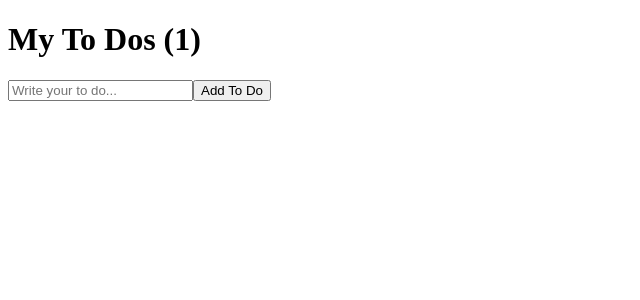
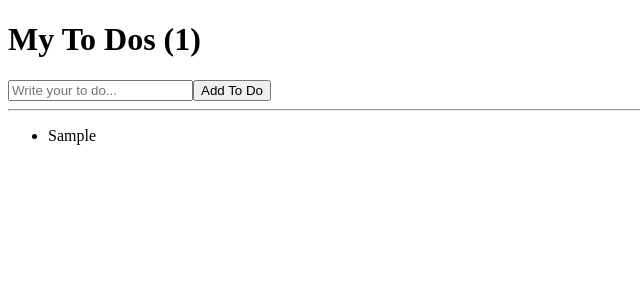
Before and after one commit to wlsdpcks/react-for-beginners, a React (Create React App) app: page / in a window 1280 px wide. Both pictures are taken after typing "Sample" into the empty fields and a click on the button "Add To Do". Shown: the top 300 px of the page, without its empty margins (0-640 px from the left). Built offline with nearby package versions, Linux system fonts and the light colour scheme.

Commit message:
Practice Movie App(Todolist2)

```diff
--- a/src/App.js
+++ b/src/App.js
@@ -12,7 +12,7 @@ function App() {
     setToDos((currentArray) => [toDo, ...currentArray]);
     setToDo("");
   };
-  console.log(toDos);
+
   return (
     <div>
       <h1>My To Dos ({toDos.length})</h1>
@@ -25,6 +25,12 @@ function App() {
         />
         <button>Add To Do</button>
       </form>
+      <hr />
+      <ul>
+        {toDos.map((item, index) => (
+          <li key={index}>{item}</li>
+        ))}
+      </ul>
     </div>
   );
 }
```
